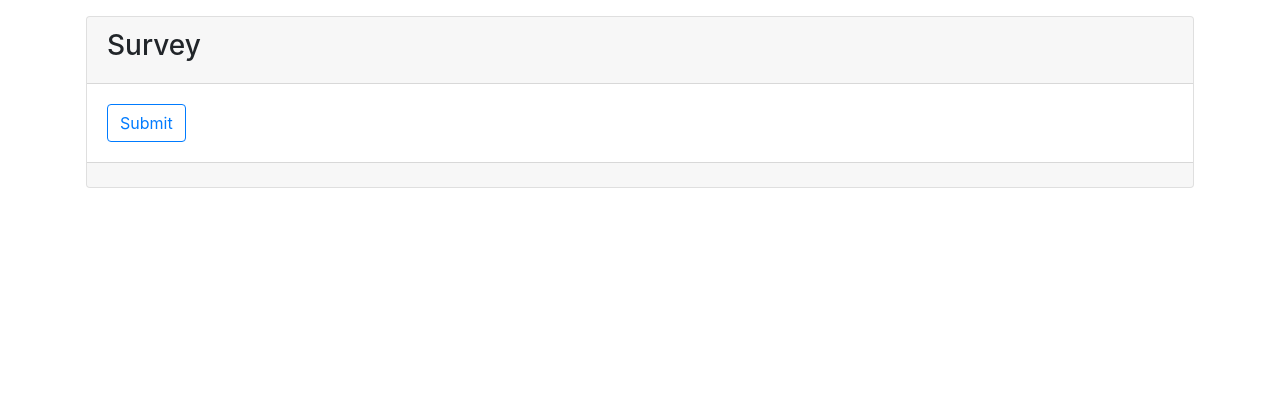
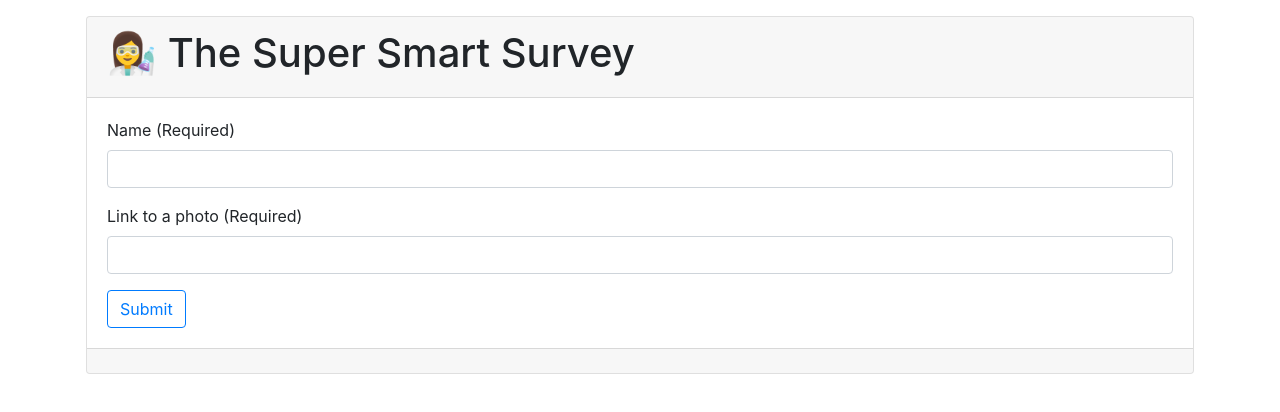
Before and after one commit to jonathan-meyer/friend-finder, a website: page app/public/survey.html in a window 1280 px wide. Drawn offline with nearby package versions, Linux system fonts and the light colour scheme; no server answers.

Commit message:
add more fields to survey

```diff
--- a/app/public/survey.html
+++ b/app/public/survey.html
@@ -3,7 +3,7 @@
   <head>
     <meta charset="UTF-8" />
     <meta name="viewport" content="width=device-width, initial-scale=1.0" />
-    <title>Survey</title>
+    <title>👩‍❤️‍👨️ Friend Finder :: Survey</title>
     <link rel="stylesheet" href="/bootstrap/dist/css/bootstrap.css" />
     <script src="/jquery/dist/jquery.js"></script>
     <script src="/bootstrap/dist/js/bootstrap.js"></script>
@@ -81,12 +81,28 @@
     <div class="container p-3">
       <div class="card">
         <div class="card-header">
-          <h3>Survey</h3>
+          <h1>👩‍🔬️ The Super Smart Survey</h1>
         </div>
 
         <div class="card-body">
           <form>
+            <div class="form-group">
+              <label for="name">Name (Required)</label>
+              <input type="text" id="name" name="name" class="form-control" />
+            </div>
+
+            <div class="form-group">
+              <label for="photo_link">Link to a photo (Required)</label>
+              <input
+                type="text"
+                id="photo_link"
+                name="photo_link"
+                class="form-control"
+              />
+            </div>
+
             <div id="questions"></div>
+
             <input type="submit" class="btn btn-outline-primary" />
           </form>
         </div>
```
Also changed, not shown: app/public/home.html (+6 -4 lines).
